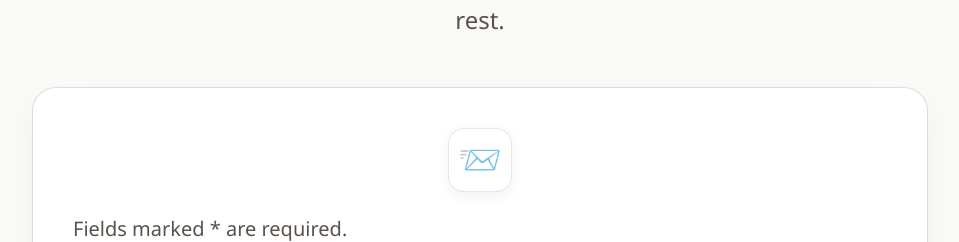
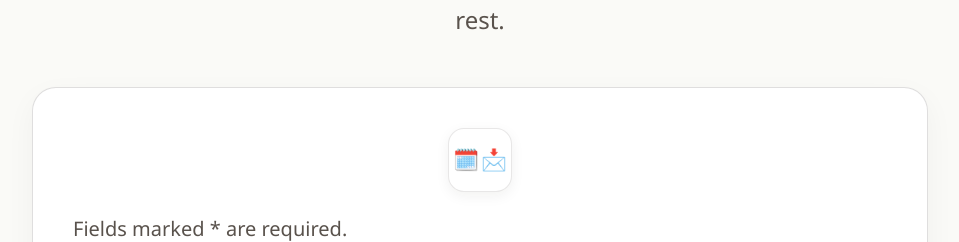
Before and after one commit to kulturekatta/kuka-website, a Next.js app: page /private-experiences in a window 1280 px wide. Shown: the part 3160-3402 px from the top of the page, without its empty margins (160-1119 px from the left). Built offline with nearby package versions, Linux system fonts and the light colour scheme.

Commit message:
Fix private booking details semantic icon collision

```diff
--- a/app/private-experiences/PrivateExperiencesForm.tsx
+++ b/app/private-experiences/PrivateExperiencesForm.tsx
@@ -65,7 +65,7 @@ export default function PrivateExperiencesForm() {
           <p className="kk-body-large mt-5">A few details are enough to get started. We will help you shape the rest.</p>
         </div>
         <form onSubmit={submit} className="kk-panel mx-auto mt-12 max-w-4xl p-6 sm:p-10" aria-label="Private experiences inquiry form">
-          <div className="mb-5 flex justify-center"><SemanticIcon icon="📨" label="Private booking details" size="card" /></div>
+          <div className="mb-5 flex justify-center"><SemanticIcon icon="🗓️ 📩" label="Private booking details" size="card" /></div>
           <p className="kk-card-body mb-7">Fields marked * are required.</p>
           <div className="grid gap-6 sm:grid-cols-2">
             <label className={labelClass}>Full name *<input name="fullName" className={inputClass} maxLength={100} autoComplete="name" required /></label>
```
